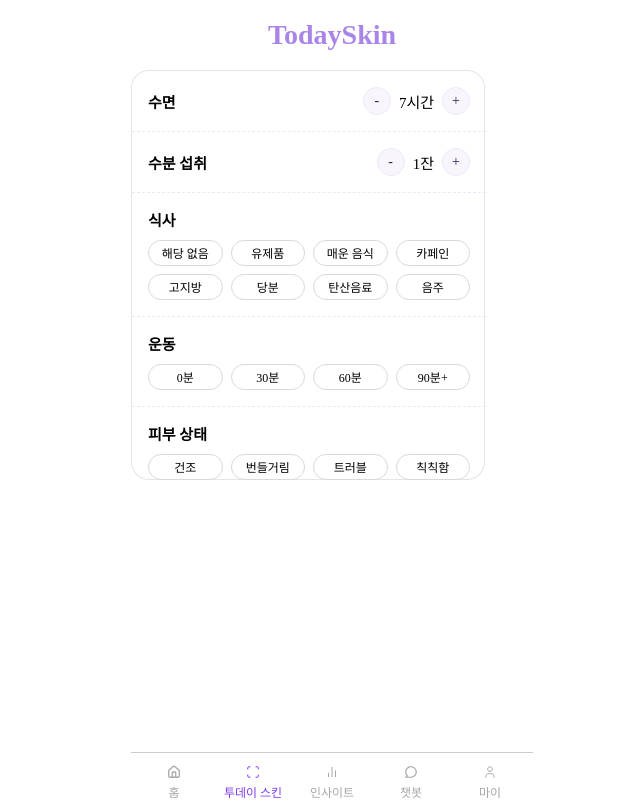
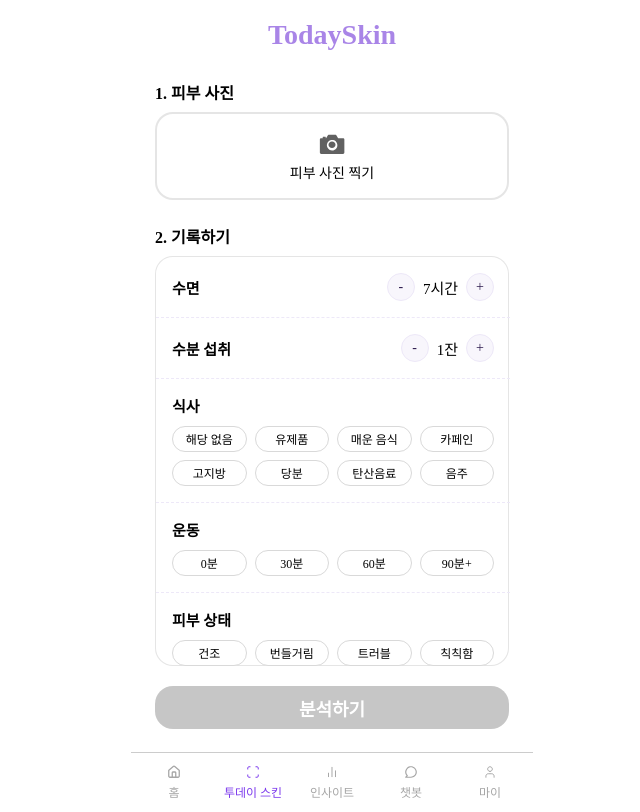
Before and after one commit to Luna-Skin/LunaSkin-FE, a React (Vite) app: page /today-skin in a window 1280 px wide. Shown: the whole page, without its empty margins (308-948 px from the left). Built offline with nearby package versions, Linux system fonts and the light colour scheme.

Commit message:
✨ Feat: 투데이 스킨 기본 입력 폼 페이지 구현

```diff
--- a/src/pages/TodaySkin/TodaySkinForm.jsx
+++ b/src/pages/TodaySkin/TodaySkinForm.jsx
@@ -1,11 +1,62 @@
+import { useState } from "react";
+import styled from "styled-components";
 import Header from "../../components/todaySkin/Header";
+import PhotoUploadBox from "../../components/todaySkin/PhotoUploadBox";
 import RecordForm from "../../components/todaySkin/RecordForm";
+import SaveButton from "../../components/todaySkin/SaveButton";
+
+const Content = styled.div`
+  display: flex;
+  flex-direction: column;
+  padding: 0 24px;
+`;
+
+const SectionLabel = styled.h2`
+  margin: 0;
+  margin-top: ${({ $marginTop }) => $marginTop}px;
+  margin-bottom: 8px;
+  color: #000;
+  font-family: "Pretendard Variable";
+  font-size: 16px;
+  font-style: normal;
+  font-weight: 600;
+  line-height: normal;
+`;
+
+const SubmitButtonWrapper = styled.div`
+  margin-top: 20px;
+`;
 
 export default function TodaySkinForm() {
+  const [photoTaken, setPhotoTaken] = useState(false);
+
+  const handlePhotoBoxClick = () => {
+    // TODO: 카메라 페이지(TodaySkinCamera) 구현되면 navigate("/today-skin/camera")로 교체
+    setPhotoTaken((prev) => !prev);
+  };
+
+  const handleAnalyze = () => {
+    alert("분석 시작!");
+  };
+
   return (
     <div>
       <Header />
-      <RecordForm />
+      <Content>
+        <SectionLabel $marginTop={10}>1. 피부 사진</SectionLabel>
+        <PhotoUploadBox photoTaken={photoTaken} onClick={handlePhotoBoxClick} />
+
+        <SectionLabel $marginTop={24}>2. 기록하기</SectionLabel>
+        <RecordForm />
+
+        <SubmitButtonWrapper>
+          <SaveButton
+            label="분석하기"
+            disabled={!photoTaken}
+            onClick={handleAnalyze}
+          />
+        </SubmitButtonWrapper>
+      </Content>
     </div>
   );
 }
```
